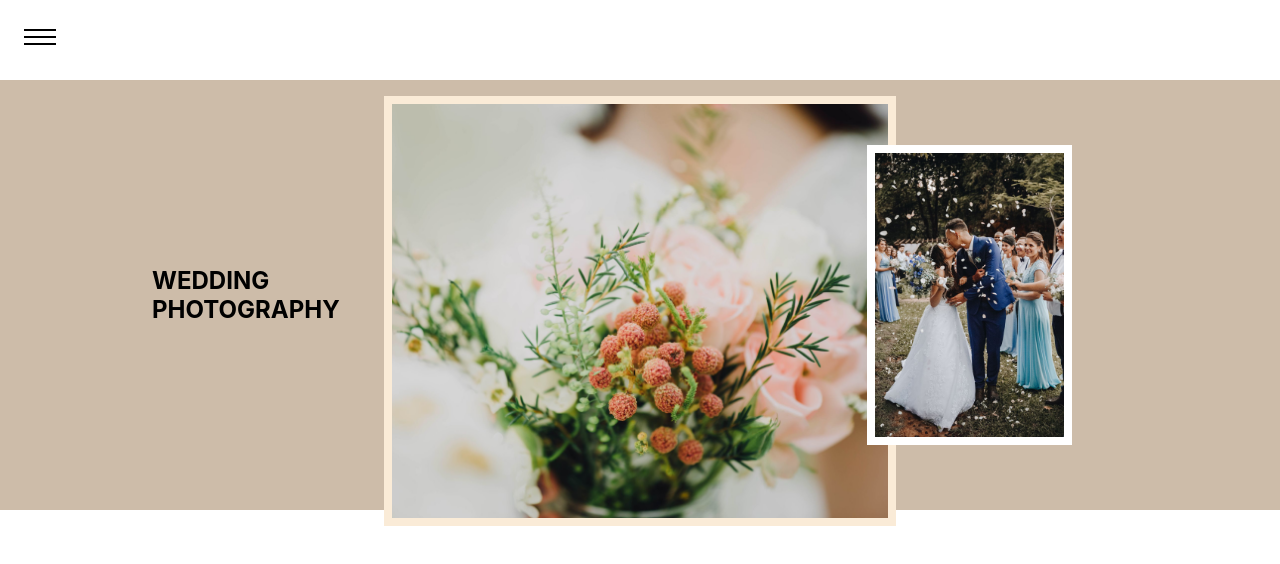
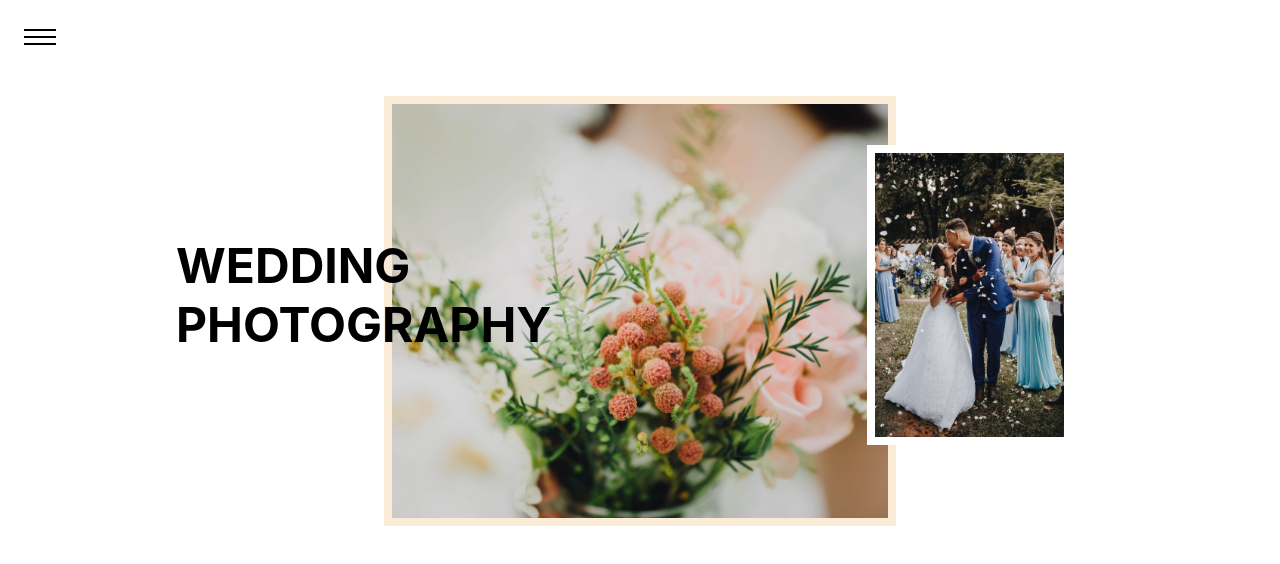
Before and after one commit to ianmat55/Shnl_Next, a Next.js app: page /wedding in a window 1280 px wide. Shown: the top 564 px of the page. Built offline with nearby package versions, Linux system fonts and the light colour scheme.

Commit message:
added responsive font sizing

```diff
--- a/pages/commercial.js
+++ b/pages/commercial.js
@@ -8,7 +8,7 @@ const Hero = () => {
 			<div id={styles.commercialHero}>
 				<Image src={header} id={styles.commercialHeader} layout='fill' priority />
 			</div>
-			<h1 id={styles.commercialTitle}> COMMERCIAL </h1>
+			<h1 id={styles.commercialTitle} className="title"> COMMERCIAL </h1>
 		</div>
 	)
 }
--- a/pages/contact.js
+++ b/pages/contact.js
@@ -5,7 +5,7 @@ import Image from 'next/image'
 const Header = () => {
 	return (
 		<div className={styles.bioDiv}>
-			<h1 className={styles.contactTitle}> HOWZIT </h1>
+			<h1 id={styles.contactTitle} className='title'> HOWZIT </h1>
 			<div id={styles.titleImage}>
 				<Image src={profilePic} layout='responsive' priority />
 			</div>
--- a/pages/index.js
+++ b/pages/index.js
@@ -83,6 +83,7 @@ export default function Home() {
 
 	return (
 		<section id={styles.home}>
+			<h1 id={styles.mainTitle} className='title'> Shnl <br /> Photography </h1>
 			{background}
 		</section>
 	)
--- a/pages/wedding.js
+++ b/pages/wedding.js
@@ -7,7 +7,7 @@ import headImg2 from '../public/assets/test_images/wedding/wedding5.jpeg'
 const Header = () => {
 	return(
 		<div id={styles.weddingHeader}>
-			<h1 id={styles.weddingTitle}> WEDDING <br /> PHOTOGRAPHY </h1>
+			<h1 id={styles.weddingTitle} className="title"> WEDDING <br /> PHOTOGRAPHY </h1>
 			<div id={styles.img1}>
 				<Image src={headImg1} sizes='50vw' priority />
 			</div>
--- a/styles/Lifestyle.module.css
+++ b/styles/Lifestyle.module.css
@@ -17,7 +17,7 @@
   position: absolute;
   z-index: 10;
   left: 0.5em;
-  color: #7b9185;
+  color: #43536E;
 }
 
 #img1 {
@@ -81,6 +81,10 @@
     width: 50%;
   }
 
+  #lifestyleTitle {
+    left: -0.5rem;
+  }
+
   #img1 {
     right: 2rem
   }
--- a/styles/Wedding.module.css
+++ b/styles/Wedding.module.css
@@ -1,7 +1,7 @@
-.colorStrip {
+/* .colorStrip {
 	width: 100vw;
 	background-color: #cdbca9;
-}
+} */
 
 #weddingHeader {
 	display: flex;
@@ -53,6 +53,10 @@
 	#weddingHeader {
 		width: 50%;
 	}
+
+	#weddingTitle {
+		left: -2rem;
+	}
 }
 
 @media only screen and (min-width: 2000px) {
--- a/styles/globals.css
+++ b/styles/globals.css
@@ -4,10 +4,19 @@ body {
   margin: 0;
   font-family: -apple-system, BlinkMacSystemFont, Segoe UI, Roboto, Oxygen,
     Ubuntu, Cantarell, Fira Sans, Droid Sans, Helvetica Neue, sans-serif;
+  font-size: 16px;
 }
 
 * {
   box-sizing: border-box;
+}
+
+.title {
+  font-size: 1.5rem;
+}
+
+.slightlyBigger {
+  font-size: 1rem;
 }
 
 .content {
@@ -62,8 +71,37 @@ html {
   box-sizing: inherit;
 }
 
+
+@media only screen and (min-width: 700px) {
+  .title {
+    font-size: 2.5rem;
+  }
+}
+
 @media only screen and (min-width: 1000px) {
 	form {
     width: 60%;
   }
+
+  .title {
+    font-size: 3rem;
+  }
 }
+
+@media only screen and (min-width: 1500px) {
+  .title {
+    font-size: 3.5rem;
+  }
+}
+
+@media only screen and (min-width: 1500px) {
+  .title {
+    font-size: 3.5rem;
+  }
+}
+
+@media only screen and (min-width: 2000px) {
+  .title {
+    font-size: 4.5rem;
+  }
+}
```
Also changed, not shown: components/gallery.js (+20 -0 lines), pages/lifestyle.js (+6 -2 lines), styles/Contact.module.css (+1 -6 lines), styles/Home.module.css (+9 -0 lines).
